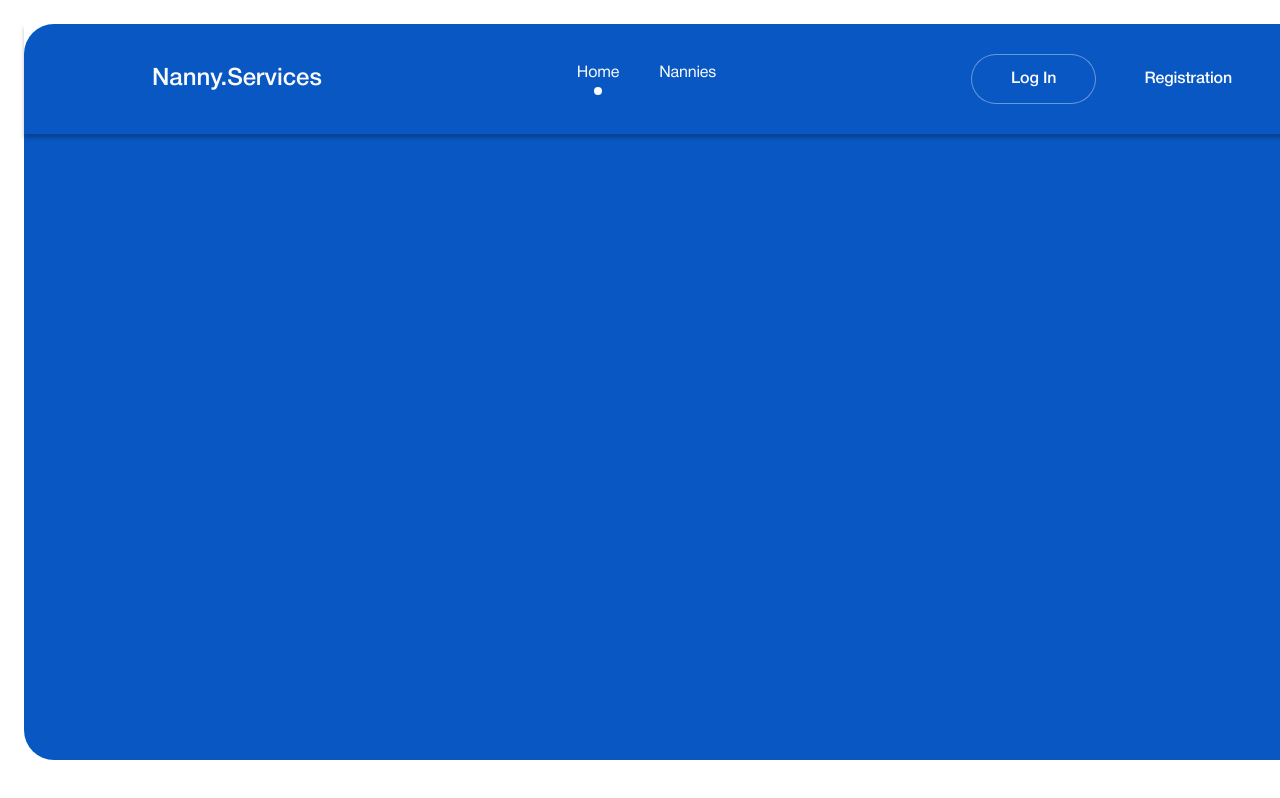
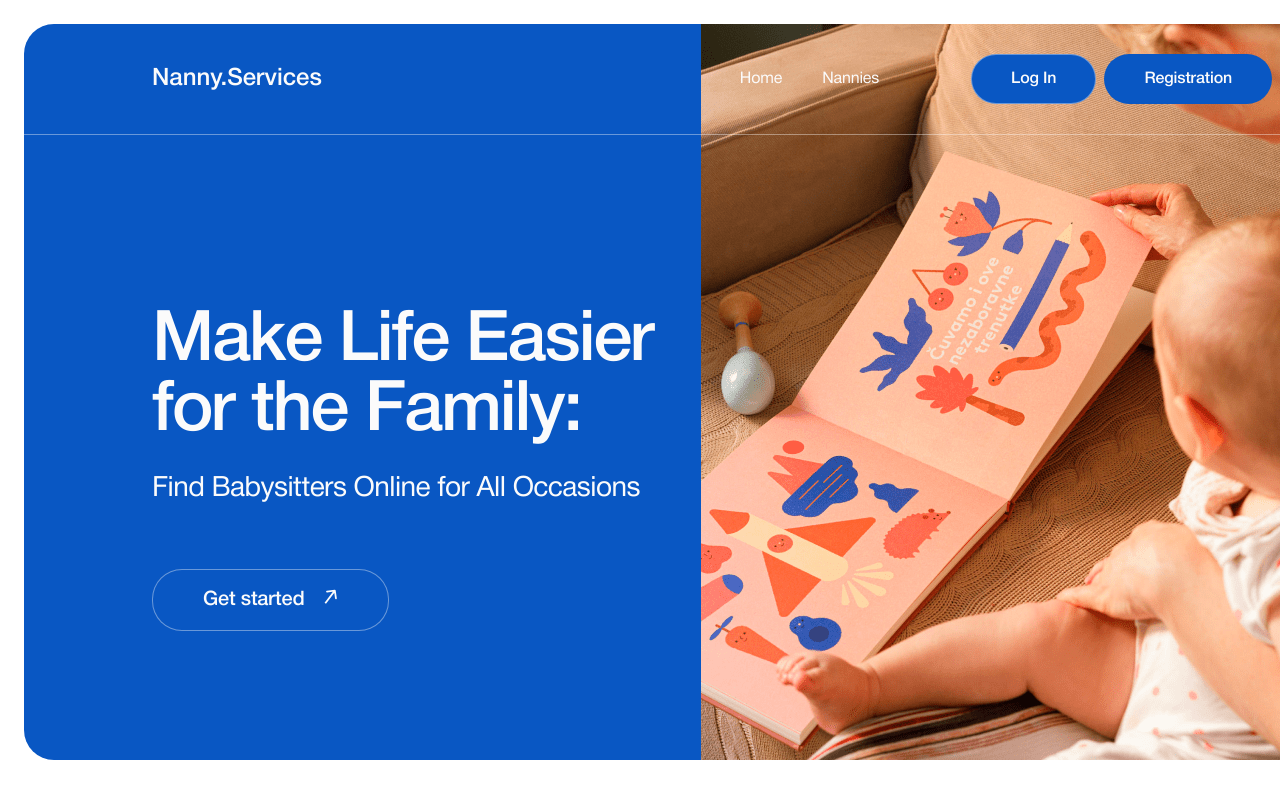
Before and after one commit to AlinaTantsura/NannyServices, a React (Vite) app: page / in a window 1280 px wide. Shown: the top 798 px of the page. Built offline with nearby package versions, Linux system fonts and the light colour scheme.

Commit message:
Add header for homePage and greeting section

```diff
--- /dev/null
+++ b/src/components/GreetingSection/GreetingSection.jsx
@@ -0,0 +1,27 @@
+import {
+  AddInfoParag,
+  GetStartedButton,
+  GreetingSectionStyled,
+  MainTitle,
+} from "./GreetingSection.styled";
+import sprite from "../images/sprite.svg";
+
+const GreetingSection = () => {
+  return (
+    <GreetingSectionStyled>
+      <MainTitle>Make Life Easier for the Family:</MainTitle>
+      <AddInfoParag>Find Babysitters Online for All Occasions</AddInfoParag>
+      <GetStartedButton>
+              Get started
+              <div>
+                  <svg width="15" height="17">
+          <use href={sprite + "#icon-Arrow-16"} />
+        </svg>
+              </div>
+
+      </GetStartedButton>
+    </GreetingSectionStyled>
+  );
+};
+
+export default GreetingSection;
--- /dev/null
+++ b/src/components/GreetingSection/GreetingSection.styled.js
@@ -0,0 +1,36 @@
+import styled from "styled-components";
+import { ButtonStyled } from "../Button/Button.styled";
+
+export const GreetingSectionStyled = styled.section`
+    margin-top: 283px;
+    margin-left: 128px;
+    width: 517px;
+`;
+
+export const MainTitle = styled.h1`
+    font-size: 70px;
+line-height: 100%;
+letter-spacing: -0.03em;
+color: var(--text-white);
+margin-bottom: 28px;
+`;
+
+export const AddInfoParag = styled.p`
+    font-family: var(--font-family-400);
+font-size: 28px;
+line-height: 107%;
+letter-spacing: -0.02em;
+color: var(--text-white);
+`;
+
+export const GetStartedButton = styled(ButtonStyled)`
+margin-top: 64px;
+    border: solid 1px  rgba(251, 251, 251, 0.4);
+    padding: 18px 50px;
+    font-size: 20px;
+line-height: 120%;
+letter-spacing: -0.01em;
+display: flex;
+gap: 18px;
+
+`;
--- a/src/components/Header/Header.jsx
+++ b/src/components/Header/Header.jsx
@@ -1,16 +1,28 @@
 
+import { useLocation } from "react-router-dom"
 import Navigation from "../Navigation/Navigation"
 import UserAuthBlock from "../UserAuthBlock/UserAuthBlock"
-import { HeaderStyled, LogoLink } from "./Header.styled"
+import { HomePageAuthBox, HeaderStyled, LogoLink, HeaderStyledHome } from "./Header.styled"
 
 const Header = () => {
-  return (
-    <HeaderStyled>
+  const location = useLocation();
+  const isHome = location.pathname === "/" ? true : false;
+  return isHome ? (
+  <HeaderStyledHome>
+      <LogoLink to="/">Nanny.Services</LogoLink>
+      <HomePageAuthBox>
+        <Navigation />
+        <UserAuthBlock />
+        </HomePageAuthBox>
+    </HeaderStyledHome>
+  ) : (
+      <HeaderStyled>
         <LogoLink to="/">Nanny.Services</LogoLink>
         <Navigation />
         <UserAuthBlock />
     </HeaderStyled>
   )
+
 }
 
 export default Header
--- a/src/components/Header/Header.styled.js
+++ b/src/components/Header/Header.styled.js
@@ -2,17 +2,22 @@ import { Link } from "react-router-dom";
 import styled from "styled-components";
 
 export const HeaderStyled = styled.header`
-  /* background-color: var(--main-color); */
-  position: absolute;
-  top: 24px;
-  left: 24px;
+background-color: var(--main-color);
   box-shadow: 0 4px 4px 0 rgba(0, 0, 0, 0.25);
   display: flex;
   justify-content: space-between;
   align-items: center;
-  /* max-width: 1440px; */
+  max-width: 1440px;
+  padding: 30px 128px;
+`;
+export const HeaderStyledHome = styled(HeaderStyled)`
+  background-color: transparent;
+  position: absolute;
+  top: 24px;
+  left: 24px;
   width: 1376px;
-  padding: 30px 128px;
+  box-shadow: none;
+  border-bottom: solid 1px rgba(251, 251, 251, 0.4);
 `;
 
 export const LogoLink = styled(Link)`
@@ -20,3 +25,9 @@ export const LogoLink = styled(Link)`
   font-size: 24px;
   line-height: 100%;
 `;
+
+export const HomePageAuthBox = styled.div`
+  display: flex;
+  gap: 92px;
+  align-items: center;
+`;
--- /dev/null
+++ b/src/components/MainPictureSection/MainPictureSection.jsx
@@ -0,0 +1,23 @@
+import pictBaby1x from "../images/baby@1x-min.png";
+import pictBaby2x from "../images/baby@2x-min.png";
+
+const MainPictureSection = () => {
+    return (
+      <section>
+          <img
+              src={pictBaby1x}
+              srcSet={pictBaby1x + " 1x," + pictBaby2x + " 2x"}
+              alt="Baby with nanny is watching book" />
+
+          <div>
+              <svg>
+                  <use />
+              </svg>
+              <p>Some text</p>
+              <p></p>
+          </div>
+    </section>
+  )
+}
+
+export default MainPictureSection
--- a/src/components/Navigation/Navigation.jsx
+++ b/src/components/Navigation/Navigation.jsx
@@ -1,17 +1,17 @@
 import { useLocation } from "react-router-dom";
 import { NavigationLink, NavigationList } from "./Navigation.styled"
-import { useState } from "react";
+
 
 const Navigation = () => {
   const location = useLocation();
-  const [isLogIn] = useState(false);
+const isHome = location.pathname === "/" ? true : false;
 
 
   return (
     <NavigationList>
-          <NavigationLink className={location.pathname === "/" ? "active-link" : ""} to="/">Home</NavigationLink>
+          <NavigationLink to="/">Home</NavigationLink>
           <NavigationLink className={location.pathname === "/nannies" ? "active-link" : ""} to="/nannies">Nannies</NavigationLink>
-      {isLogIn && <NavigationLink className={location.pathname === "/favorites" ? "active-link" : ""} to="/favorites">Favorites</NavigationLink>}
+      {!isHome && <NavigationLink className={location.pathname === "/favorites" ? "active-link" : ""} to="/favorites">Favorites</NavigationLink>}
         </NavigationList>
   )
 }
--- a/src/components/Navigation/Navigation.styled.js
+++ b/src/components/Navigation/Navigation.styled.js
@@ -26,4 +26,9 @@ export const NavigationLink = styled(Link)`
   display: flex;
   flex-direction: column;
   justify-content: center;
+  transition: var(--transition);
+  &:hover,
+  &:focus{
+    font-family: var(--font-family-500);
+  }
 `;
--- a/src/index.css
+++ b/src/index.css
@@ -22,6 +22,7 @@
 *{
   box-sizing: border-box;
   font-family: var(--font-family-500);
+  font-weight: 500;
   margin: 0;
   padding: 0;
 }
--- a/src/pages/Container.styled.js
+++ b/src/pages/Container.styled.js
@@ -10,4 +10,6 @@ export const Container = styled.div`
     background-color: var(--main-color);
     z-index: -1;
     overflow: hidden;
+    display: flex;
+    justify-content: space-between;
 `;
--- a/src/pages/HomePage.jsx
+++ b/src/pages/HomePage.jsx
@@ -1,10 +1,13 @@
+import GreetingSection from "../components/GreetingSection/GreetingSection"
+import MainPictureSection from "../components/MainPictureSection/MainPictureSection"
 import { Container } from "./Container.styled"
 
 const HomePage = () => {
   return (
     <main>
       <Container>
-
+        <GreetingSection />
+        <MainPictureSection />
       </Container>
     </main>
   )
```
Also changed, not shown: src/components/MainPictureSection/MainPictureSection.styled.js (added, +7 -0 lines), src/components/images/baby@1x-min.png (added), src/components/images/baby@2x-min.png (added).
